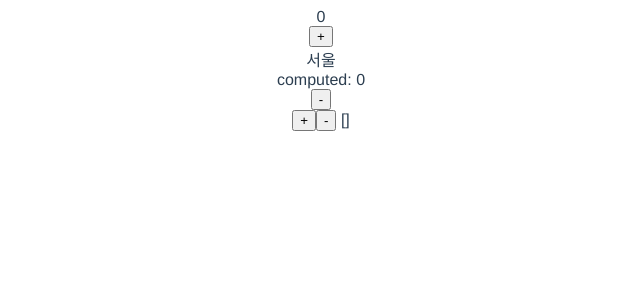
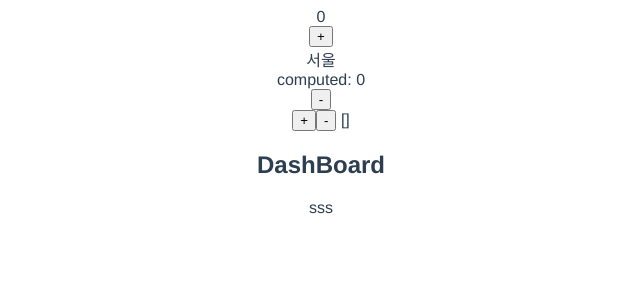
Before and after one commit to WonTaeJang/vue_dashboard, a Vue app: page /board in a window 1280 px wide. Shown: the top 300 px of the page, without its empty margins (319-959 px from the left). Built offline with nearby package versions, Linux system fonts and the light colour scheme.

Commit message:
element 제어

```diff
--- a/src/components/DashBoard.vue
+++ b/src/components/DashBoard.vue
@@ -14,6 +14,14 @@
       {{listStore.getDataAll}}
     </div>
 
+    <div>
+      <h2>DashBoard</h2>
+
+      <div>
+        <label @click="clickLabel">{{current}}</label>
+      </div>
+
+    </div>
 
   </div>
 </template>
@@ -24,12 +32,19 @@ import {ref, onMounted, computed} from 'vue'
 
 const cnt = ref(0);
 const city = ref('');
+const current = ref('sss');
 
 const listStore = useListStore();
 
 
 function plus(){
     cnt.value++;
+}
+
+function clickLabel(){
+  current.value += 'L';
+    //console.log(event.target.innerText);
+    // console.log(event);
 }
 
 onMounted(()=>{
```
